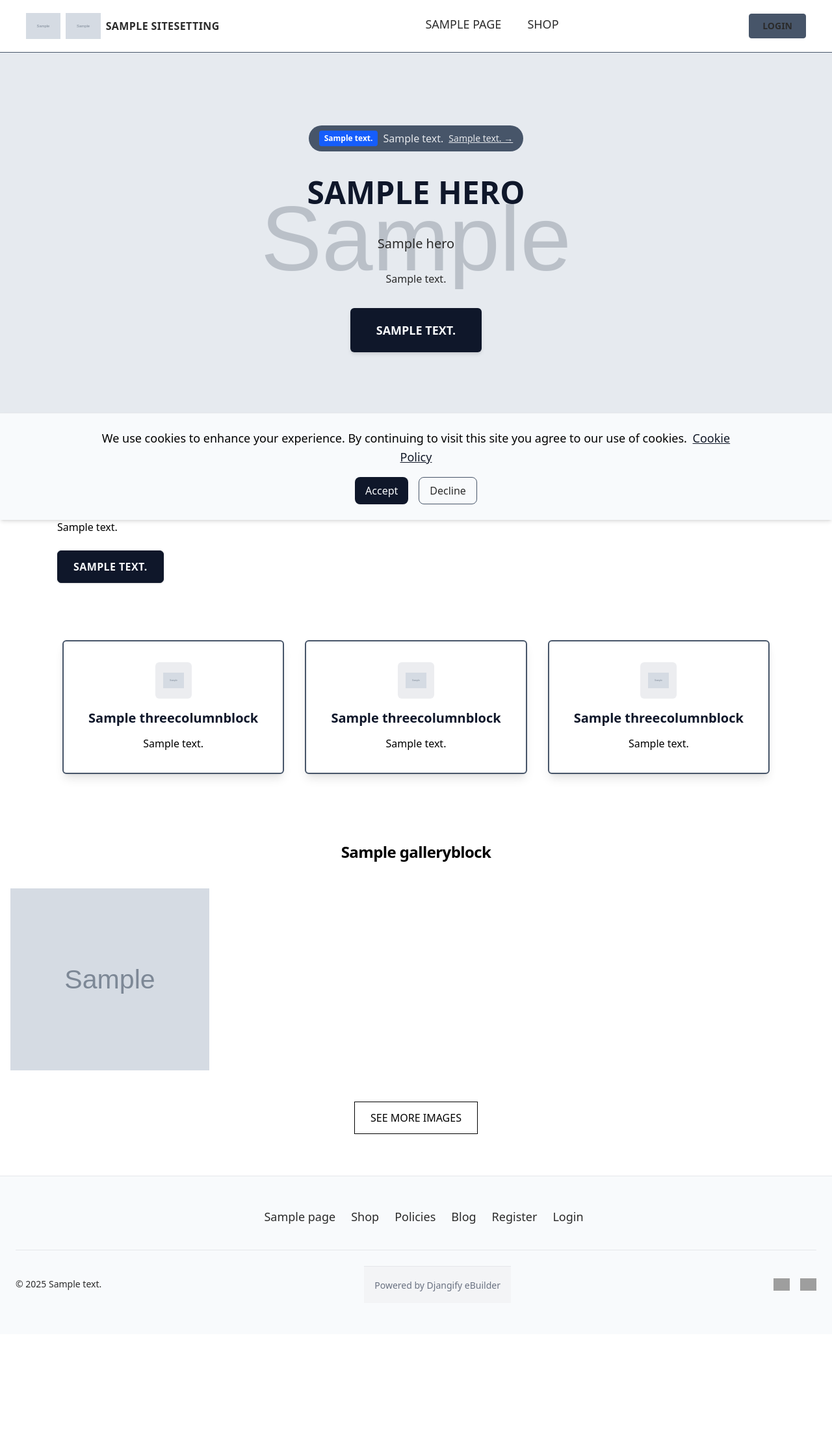
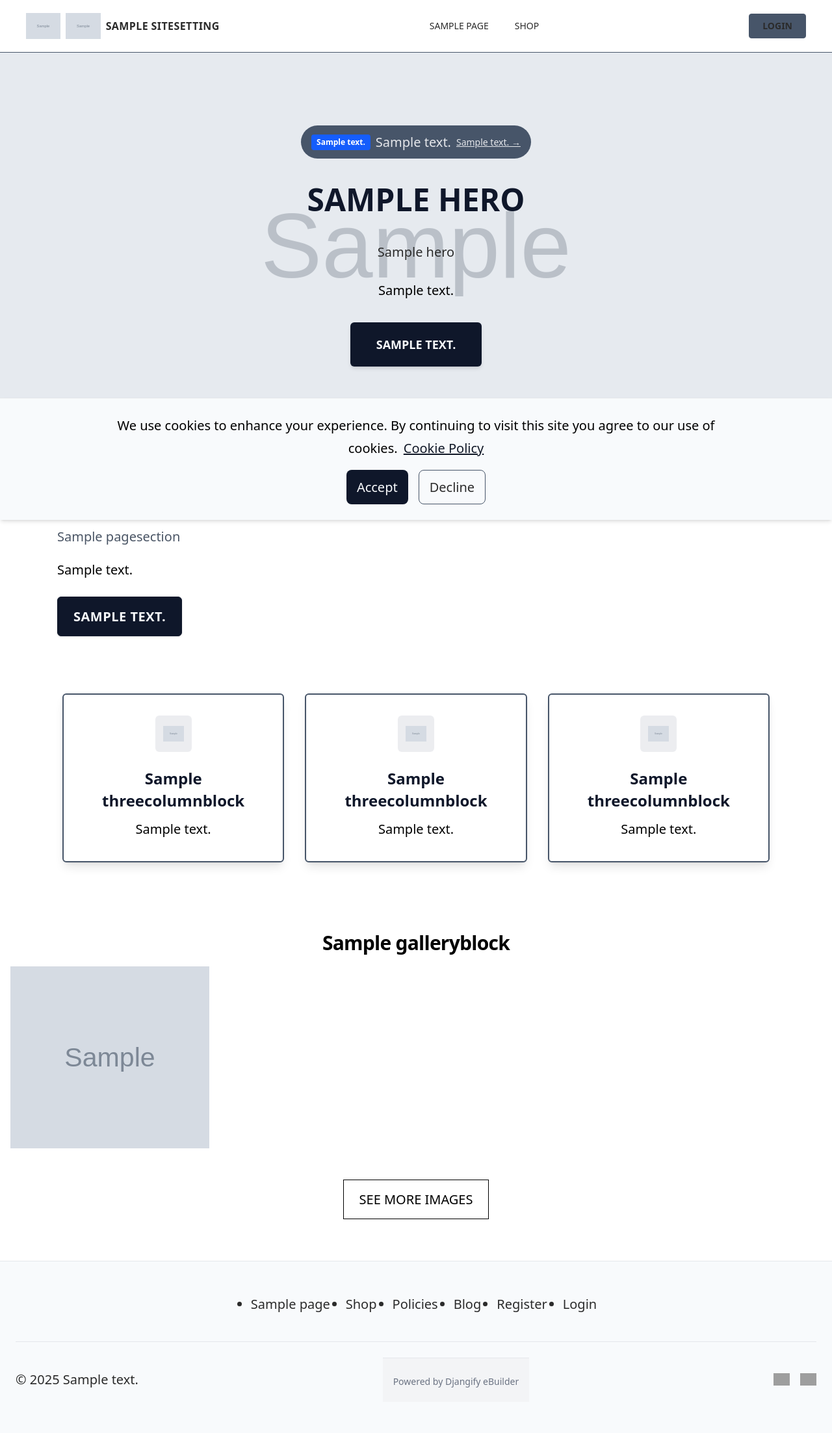
Before and after one commit to djangify/ebuilder, a Django app: page / in a window 1280 px wide. Shown: the whole page at 65% size. Before the commit the page ends 1987 px from the top, so only its background shows below. Run offline with Django 5.2, Linux system fonts and the light colour scheme; tables that the repository leaves empty hold one stand-in row (values such as "Sample post"); grey boxes marked "Sample" are stand-in pictures; some libraries are stand-ins or nearby versions; grey boxes are pictures that could not be loaded.

Commit message:
Update what is controlling text size and site wide content

```diff
--- a/infopages/templates/infopages/detail.html
+++ b/infopages/templates/infopages/detail.html
@@ -8,7 +8,7 @@
 <main id="main-content" role="main" class="w-full mt-16" aria-labelledby="page-heading">
   <div class="max-w-7xl mx-auto px-4 sm:px-6 lg:px-8">
     <article id="info-page-{{ page.slug }}"
-  class="prose prose-lg max-w-7xl mx-auto px-4 sm:px-6 lg:px-8"
+  class=" max-w-7xl mx-auto px-4 sm:px-6 lg:px-8"
   itemscope itemtype="https://schema.org/Article">
 
 
@@ -45,7 +45,7 @@
       {% endif %}
 
       <!-- Page Content -->
-      <div id="page-content" class="prose" itemprop="articleBody">
+      <div id="page-content" class="page-content" itemprop="articleBody">
         {{ rendered_content|safe }}
       </div>
 
--- a/pages/admin.py
+++ b/pages/admin.py
@@ -289,7 +289,7 @@
         (
             None,
             {
-                "fields": ("title", "slug", "template", "published"),
+                "fields": ("title", "slug", "template", "published", "show_title"),
             },
         ),
         (
--- a/pages/models.py
+++ b/pages/models.py
@@ -174,6 +174,9 @@
     slug = models.SlugField(unique=True)
     template = models.CharField(max_length=20, choices=TEMPLATE_CHOICES)
     published = models.BooleanField(default=True)
+    show_title = models.BooleanField(
+        default=True, help_text="Uncheck to hide this title from the page."
+    )
 
     # SEO
     meta_title = models.CharField(max_length=60, blank=True)
--- a/pages/templates/pages/custom.html
+++ b/pages/templates/pages/custom.html
@@ -19,9 +19,11 @@
     {% include "pages/sections/hero.html" %}
 {% endif %}
 
-<div class="max-w-3xl mx-auto text-center mt-12 mb-12">
+{% if page.show_title %}
+<div class="max-w-3xl mx-auto text-center mt-8 mb-8">
     <h1 class="text-4xl font-bold">{{ page.title }}</h1>
 </div>
+{% endif %}
 
 {% for block in content_blocks %}
     {% if block|is_pagesection %}
--- a/pages/templates/pages/sections/content_blocks.html
+++ b/pages/templates/pages/sections/content_blocks.html
@@ -26,7 +26,7 @@
                 {% endif %}
 
                 {% if block.col_1_body %}
-                <div class="text-[color:var(--color-text-muted)] leading-relaxed prose prose-sm max-w-none">
+                <div class="text-[color:var(--color-text-muted)] leading-relaxed  max-w-none">
                     {{ block.col_1_body|safe }}
                 </div>
                 {% endif %}
@@ -56,7 +56,7 @@
                 {% endif %}
 
                 {% if block.col_2_body %}
-                <div class="text-[color:var(--color-text-muted)] leading-relaxed prose prose-sm max-w-none">
+                <div class="text-[color:var(--color-text-muted)] leading-relaxed max-w-none">
                     {{ block.col_2_body|safe }}
                 </div>
                 {% endif %}
@@ -86,7 +86,7 @@
                 {% endif %}
 
                 {% if block.col_3_body %}
-                <div class="text-[color:var(--color-text-muted)] leading-relaxed prose prose-sm max-w-none">
+                <div class="text-[color:var(--color-text-muted)] leading-relaxed  max-w-none">
                     {{ block.col_3_body|safe }}
                 </div>
                 {% endif %}
--- a/pages/templates/pages/sections/cta.html
+++ b/pages/templates/pages/sections/cta.html
@@ -6,7 +6,7 @@
     {% endif %}
 
     {% if section.body %}
-    <div class="prose mx-auto max-w-4xl text-white mb-6">
+    <div class=" mx-auto max-w-4xl text-white mb-6">
         {{ section.body|safe }}
     </div>
     {% endif %}
--- a/pages/templates/pages/sections/features.html
+++ b/pages/templates/pages/sections/features.html
@@ -11,7 +11,7 @@
         </p>
         {% endif %}
 
-        <div class="prose prose-lg mx-auto">
+        <div class=" mx-auto">
             {{ section.body|safe }}
         </div>
 
--- a/pages/templates/pages/sections/hero.html
+++ b/pages/templates/pages/sections/hero.html
@@ -45,7 +45,7 @@
     {% endif %}
 
     {% if hero.body %}
-      <div class="prose mx-auto">{{ hero.body|safe }}</div>
+      <div class=" mx-auto">{{ hero.body|safe }}</div>
     {% endif %}
 
     {% if hero.button_text and hero.button_link %}
--- a/pages/templates/pages/sections/two_column.html
+++ b/pages/templates/pages/sections/two_column.html
@@ -10,7 +10,7 @@
         {% endif %}
 
         <div>
-            <div class="prose">
+            <div>
                 {% if section.title %}
                 <h2 class="text-center text-3xl font-bold">{{ section.title }}</h2>
                 {% endif %}
--- a/shop/templates/components/accordion.html
+++ b/shop/templates/components/accordion.html
@@ -9,7 +9,7 @@
     </svg>
   </div>
 
-  <div id="product-long-description" class="prose hidden text-[color:var(--color-font-main)] mb-8">
+  <div id="product-long-description" class="hidden text-[color:var(--color-font-main)] mb-8">
     {{ product.long_description|safe }}
 
     <!-- Buy buttons in accordion using ProductDownload -->
--- a/shop/templates/shop/detail.html
+++ b/shop/templates/shop/detail.html
@@ -84,7 +84,7 @@
             </span>
           </div>
 
-          <div class="page-content prose text-[color:var(--color-font-main)]">
+          <div class="page-content text-[color:var(--color-font-main)]">
             {{ product.description|safe }}
           </div>
 
--- a/static/css/output.css
+++ b/static/css/output.css
@@ -344,6 +344,9 @@
   .bottom-0 {
     bottom: calc(var(--spacing) * 0);
   }
+  .left-1 {
+    left: calc(var(--spacing) * 1);
+  }
   .left-1\/2 {
     left: calc(1/2 * 100%);
   }
@@ -379,6 +382,9 @@
     @media (width >= 96rem) {
       max-width: 96rem;
     }
+  }
+  .m-0 {
+    margin: calc(var(--spacing) * 0);
   }
   .mx-2 {
     margin-inline: calc(var(--spacing) * 2);
@@ -515,6 +521,9 @@
   .aspect-video {
     aspect-ratio: var(--aspect-video);
   }
+  .h-0 {
+    height: calc(var(--spacing) * 0);
+  }
   .h-0\.5 {
     height: calc(var(--spacing) * 0.5);
   }
@@ -677,6 +686,9 @@
   .flex-1 {
     flex: 1;
   }
+  .flex-shrink {
+    flex-shrink: 1;
+  }
   .flex-shrink-0 {
     flex-shrink: 0;
   }
@@ -688,6 +700,10 @@
   }
   .border-collapse {
     border-collapse: collapse;
+  }
+  .-translate-x-1 {
+    --tw-translate-x: calc(var(--spacing) * -1);
+    translate: var(--tw-translate-x) var(--tw-translate-y);
   }
   .-translate-x-1\/2 {
     --tw-translate-x: calc(calc(1/2 * 100%) * -1);
@@ -723,6 +739,9 @@
   }
   .list-disc {
     list-style-type: disc;
+  }
+  .list-none {
+    list-style-type: none;
   }
   .auto-rows-\[280px\] {
     grid-auto-rows: 280px;
@@ -1051,6 +1070,9 @@
   .border-transparent {
     border-color: transparent;
   }
+  .border-white {
+    border-color: var(--color-white);
+  }
   .border-white\/20 {
     border-color: color-mix(in srgb, #fff 20%, transparent);
     @supports (color: color-mix(in lab, red, red)) {
@@ -1123,6 +1145,9 @@
   .bg-amber-100 {
     background-color: var(--color-amber-100);
   }
+  .bg-black {
+    background-color: var(--color-black);
+  }
   .bg-black\/80 {
     background-color: color-mix(in srgb, #000 80%, transparent);
     @supports (color: color-mix(in lab, red, red)) {
@@ -1234,6 +1259,9 @@
   .object-cover {
     object-fit: cover;
   }
+  .p-0 {
+    padding: calc(var(--spacing) * 0);
+  }
   .p-2 {
     padding: calc(var(--spacing) * 2);
   }
@@ -1281,6 +1309,9 @@
   }
   .px-10 {
     padding-inline: calc(var(--spacing) * 10);
+  }
+  .py-0 {
+    padding-block: calc(var(--spacing) * 0);
   }
   .py-0\.5 {
     padding-block: calc(var(--spacing) * 0.5);
@@ -1492,9 +1523,6 @@
   .text-\[color\:var\(--color-dark\)\] {
     color: var(--color-dark);
   }
-  .text-\[color\:var\(--color-font-heading\)\] {
-    color: var(--color-font-heading);
-  }
   .text-\[color\:var\(--color-font-main\)\] {
     color: var(--color-font-main);
   }
@@ -1699,6 +1727,10 @@
   .shadow-xl {
     --tw-shadow: 0 20px 25px -5px var(--tw-shadow-color, rgb(0 0 0 / 0.1)), 0 8px 10px -6px var(--tw-shadow-color, rgb(0 0 0 / 0.1));
     box-shadow: var(--tw-inset-shadow), var(--tw-inset-ring-shadow), var(--tw-ring-offset-shadow), var(--tw-ring-shadow), var(--tw-shadow);
+  }
+  .outline {
+    outline-style: var(--tw-outline-style);
+    outline-width: 1px;
   }
   .blur {
     --tw-blur: blur(8px);
@@ -2532,28 +2564,6 @@
     font-weight: var(--font-weight-semibold);
     color: var(--color-text);
   }
-  p {
-    font-size: var(--text-lg);
-    line-height: var(--tw-leading, var(--text-lg--line-height));
-    --tw-leading: var(--leading-relaxed);
-    line-height: var(--leading-relaxed);
-    color: var(--color-text);
-  }
-  ul, ol {
-    list-style-position: inside;
-    font-size: var(--text-lg);
-    line-height: var(--tw-leading, var(--text-lg--line-height));
-    --tw-leading: var(--leading-relaxed);
-    line-height: var(--leading-relaxed);
-    color: var(--color-text);
-  }
-  li {
-    font-size: var(--text-lg);
-    line-height: var(--tw-leading, var(--text-lg--line-height));
-    --tw-leading: var(--leading-relaxed);
-    line-height: var(--leading-relaxed);
-    color: var(--color-text);
-  }
   a {
     color: var(--color-link);
     transition-property: color, background-color, border-color, outline-color, text-decoration-color, fill, stroke, --tw-gradient-from, --tw-gradient-via, --tw-gradient-to;
@@ -2566,70 +2576,14 @@
     }
   }
 }
-@layer components {
-  .prose {
-    max-width: none;
-    --tw-leading: var(--leading-relaxed);
-    line-height: var(--leading-relaxed);
-    color: var(--color-font-main);
-  }
-  .prose p {
-    margin-bottom: calc(var(--spacing) * 4);
-    font-size: var(--text-lg);
-    line-height: var(--tw-leading, var(--text-lg--line-height));
-  }
-  .prose h2, .prose h3, .prose h4 {
-    margin-top: calc(var(--spacing) * 6);
-    margin-bottom: calc(var(--spacing) * 2);
-    --tw-font-weight: var(--font-weight-semibold);
-    font-weight: var(--font-weight-semibold);
-    color: var(--color-dark);
-  }
-  .prose ul {
-    margin-bottom: calc(var(--spacing) * 4);
-    margin-left: calc(var(--spacing) * 4);
-    list-style-position: inside;
-    list-style-type: disc;
-  }
-  .prose ol {
-    margin-bottom: calc(var(--spacing) * 4);
-    margin-left: calc(var(--spacing) * 4);
-    list-style-position: inside;
-    list-style-type: decimal;
-  }
-  .prose li {
-    margin-bottom: calc(var(--spacing) * 1);
-  }
-  .prose strong {
-    --tw-font-weight: var(--font-weight-semibold);
-    font-weight: var(--font-weight-semibold);
-    color: var(--color-dark);
-  }
-  .prose a {
-    color: var(--color-link);
-    text-decoration-line: underline;
-    &:hover {
-      @media (hover: hover) {
-        color: var(--color-link-hover);
-      }
-    }
-  }
-}
-@layer components {
-  .prose p {
-    margin-bottom: 1rem;
-  }
-  .prose p:last-child {
-    margin-bottom: 0;
-  }
-  .prose ul, .prose ol {
-    list-style-position: outside;
+@layer base {
+  ul {
+    list-style: disc outside;
     padding-left: 1.5rem;
-    margin-bottom: 1rem;
-  }
-  .prose li {
-    margin-bottom: 0.25rem;
-    color: var(--color-font-main);
+  }
+  ol {
+    list-style: decimal outside;
+    padding-left: 1.5rem;
   }
 }
 @layer utilities {
@@ -2643,30 +2597,6 @@
     transition-timing-function: var(--ease-in-out);
   }
 }
-ul, ol {
-  list-style-position: outside !important;
-  padding-left: 1.5rem !important;
-}
-li {
-  text-indent: 0 !important;
-  margin-bottom: 0.25rem;
-}
-.prose ul, .prose ol {
-  list-style-position: outside !important;
-  padding-left: 1.5rem !important;
-  margin-bottom: 1rem;
-}
-.prose li {
-  margin-bottom: 0.25rem;
-  color: var(--color-font-main);
-}
-.text-center ul, .text-center ol {
-  text-align: left !important;
-  margin-left: auto;
-  margin-right: auto;
-  list-style-position: outside;
-  padding-left: 1.5rem;
-}
 #messages-container {
   top: 3.5rem !important;
 }
@@ -2688,12 +2618,57 @@
     margin-bottom: 0.25rem;
   }
 }
+.page-content, .page-content p, .page-content li {
+  font-size: 1.25rem;
+  line-height: 1.75;
+}
+.page-content ul {
+  list-style: disc outside;
+  padding-left: 1.5rem;
+}
+.page-content ol {
+  list-style: decimal outside;
+  padding-left: 1.5rem;
+}
+.page-content li {
+  margin-bottom: 0.5rem;
+}
+.page-content h2 {
+  font-size: 1.875rem;
+  font-weight: 600;
+  margin-top: 2rem;
+  margin-bottom: 1rem;
+}
+.page-content h3 {
+  font-size: 1.5rem;
+  font-weight: 600;
+  margin-top: 1.5rem;
+  margin-bottom: 0.75rem;
+}
+.page-content strong {
+  font-weight: 600;
+}
 @layer base {
   nav ul {
     list-style: none;
     padding-left: 0;
   }
 }
+.trix-content * {
+  all: unset;
+}
+.trix-content {
+  all: unset;
+  display: contents;
+}
+footer ul {
+  list-style: none;
+  padding-left: 0;
+  margin: 0;
+}
+footer li {
+  margin: 0;
+}
 @property --tw-translate-x {
   syntax: "*";
   inherits: false;
@@ -2867,6 +2842,11 @@
   syntax: "*";
   inherits: false;
   initial-value: 0 0 #0000;
+}
+@property --tw-outline-style {
+  syntax: "*";
+  inherits: false;
+  initial-value: solid;
 }
 @property --tw-blur {
   syntax: "*";
@@ -2985,6 +2965,7 @@
       --tw-ring-offset-width: 0px;
       --tw-ring-offset-color: #fff;
       --tw-ring-offset-shadow: 0 0 #0000;
+      --tw-outline-style: solid;
       --tw-blur: initial;
       --tw-brightness: initial;
       --tw-contrast: initial;
--- a/templates/base.html
+++ b/templates/base.html
@@ -95,8 +95,11 @@
     {% endif %}
 
 
-    {% block content %}
-    {% endblock %}
+
+<main id="main-content" class="page-content">
+  {% block content %}
+  {% endblock %}
+</main>
 
     {% include "includes/footer.html" %}
 
--- a/templates/includes/footer.html
+++ b/templates/includes/footer.html
@@ -5,7 +5,8 @@
 
     <!-- Navigation Links -->
     <nav aria-label="Footer navigation">
-      <ul class="flex flex-wrap justify-center gap-6 text-sm text-[color:var(--color-font-main)]">
+      <ul class="flex flex-wrap justify-center gap-6 text-sm text-[color:var(--color-font-main)] list-none p-0 m-0">
+
 
         <!-- Dynamic Pages (Footer filtering) -->
         {% for p in published_pages %}
```
Also changed, not shown: pages/templates/pages/about.html (+7 -4 lines), static/src/input.css (+81 -110 lines), pages/migrations/0007_page_show_title.py (added).
